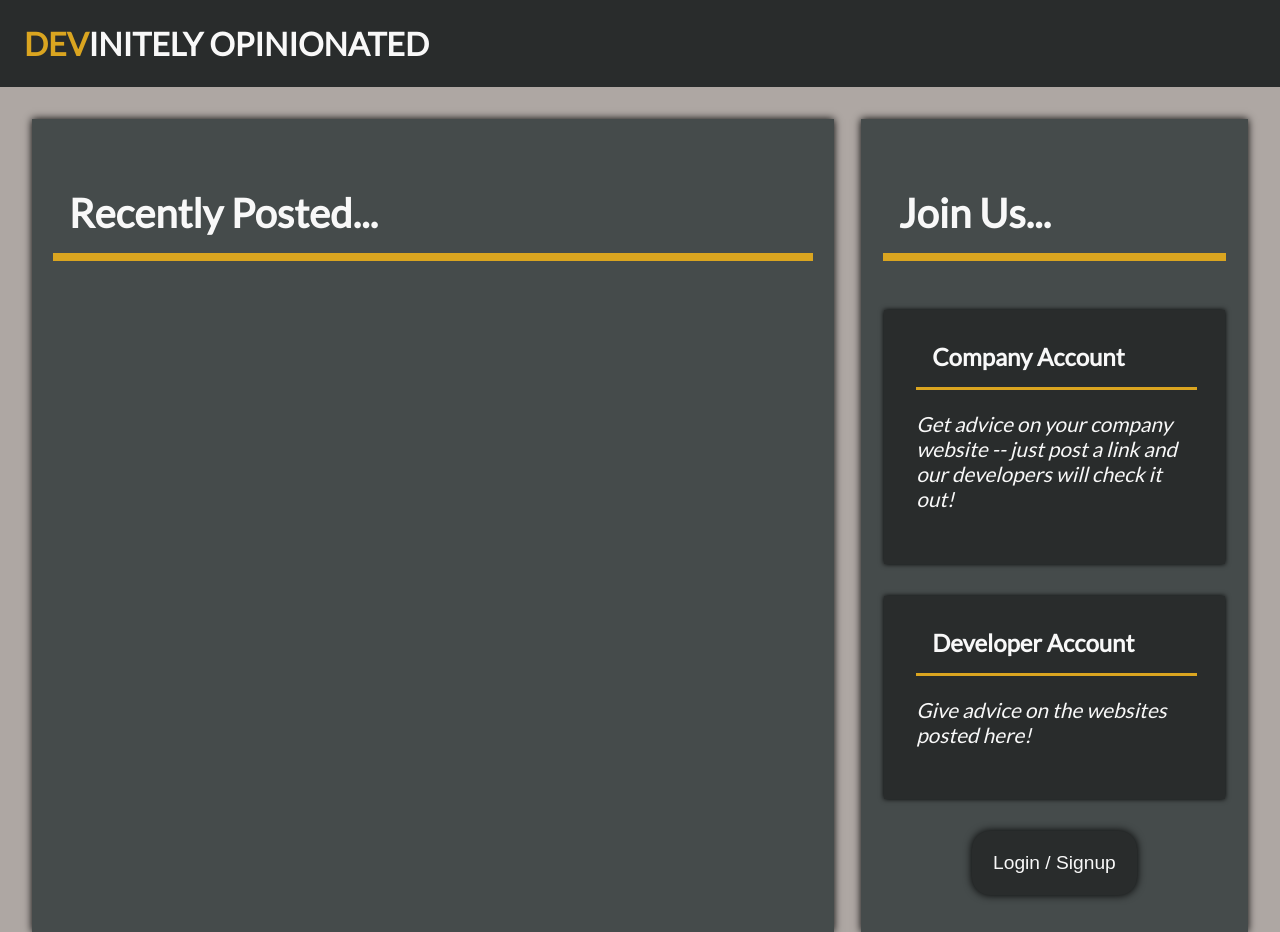
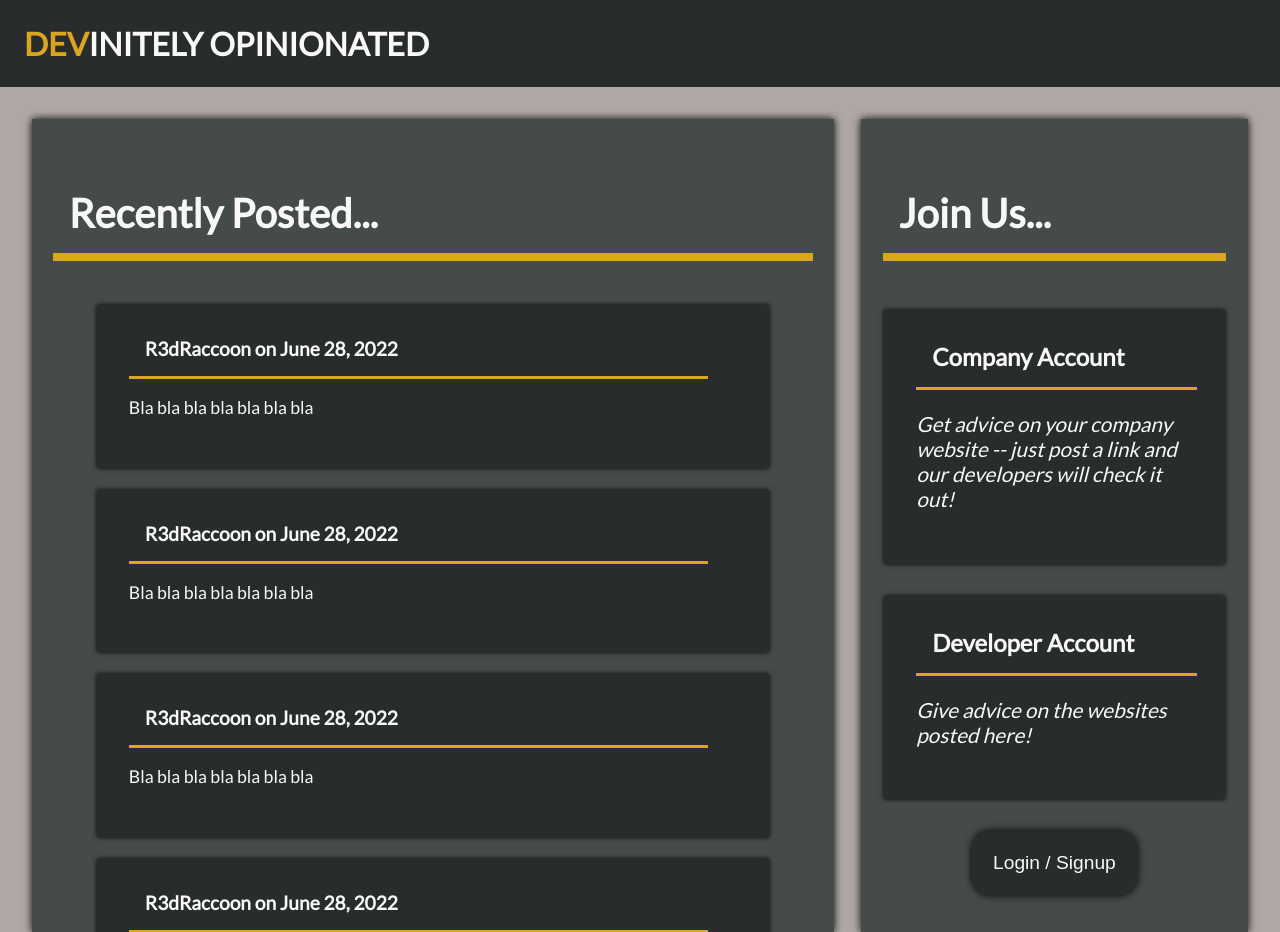
Before and after one commit to emalie/devinitely-opinionated, a React (Create React App) app in the folder client/: page / in a window 1280 px wide. Built offline with nearby package versions, Linux system fonts and the light colour scheme.

Commit message:
styling for when gql data comes in

```diff
--- a/client/src/components/RecentOpinions.js
+++ b/client/src/components/RecentOpinions.js
@@ -10,6 +10,10 @@ const OpinionContainer = styled.div`
     @media screen and (max-width: 1000px) {
         grid-column: 1 / 4;
     }
+    overflow: auto;
+    &::-webkit-scrollbar {
+        display: none;
+    }
 `;
 
 const CardTitle = styled.h2`
@@ -18,10 +22,99 @@ const CardTitle = styled.h2`
     border-bottom: 8px solid var(--color-tertiary);
 `;
 
+const Opinions = styled.div`
+    display: flex;
+    flex-direction: column;
+    align-items: center;
+`;
+
+const Opinion = styled.div`
+    width: 80%;
+    display: flex;
+    flex-flow: column nowrap;
+    padding: 2rem;
+    margin: 0.7rem;
+    box-shadow: 0 0 5px black;
+    background-color: var(--color-primary);
+`;
+
+const OpinionTitle = styled.h2`
+    font-size: 1.2rem;
+    padding: 0 1rem 1rem 1rem;
+    margin: 0;
+    width: 90%;
+    border-bottom: 3px solid var(--color-tertiary);
+`;
+
+const OpinionBody = styled.p`
+    font-size: 1.1rem;
+    font-weight: 300;
+`;
+
 const RecentOpinions = () => {
+    const mockData = [
+        {
+            opinionText: 'Bla bla bla bla bla bla bla',
+            createdAt: 'June 28, 2022',
+            username: 'R3dRaccoon',
+            accepted: false,
+            _id: 'blablablab1'
+        },
+        {
+            opinionText: 'Bla bla bla bla bla bla bla',
+            createdAt: 'June 28, 2022',
+            username: 'R3dRaccoon',
+            accepted: false,
+            _id: 'blablablab2'
+        },
+        {
+            opinionText: 'Bla bla bla bla bla bla bla',
+            createdAt: 'June 28, 2022',
+            username: 'R3dRaccoon',
+            accepted: false,
+            _id: 'blablablab3'
+        },
+        {
+            opinionText: 'Bla bla bla bla bla bla bla',
+            createdAt: 'June 28, 2022',
+            username: 'R3dRaccoon',
+            accepted: false,
+            _id: 'blablablab4'
+        },
+        {
+            opinionText: 'Bla bla bla bla bla bla bla',
+            createdAt: 'June 28, 2022',
+            username: 'R3dRaccoon',
+            accepted: false,
+            _id: 'blablablab5'
+        },
+        {
+            opinionText: 'Bla bla bla bla bla bla bla',
+            createdAt: 'June 28, 2022',
+            username: 'R3dRaccoon',
+            accepted: false,
+            _id: 'blablablab6'
+        },
+        {
+            opinionText: 'Bla bla bla bla bla bla bla',
+            createdAt: 'June 28, 2022',
+            username: 'R3dRaccoon',
+            accepted: false,
+            _id: 'blablablab7'
+        },
+    ];
+
     return (
         <OpinionContainer>
             <CardTitle>Recently Posted...</CardTitle>
+            <Opinions>
+                {mockData.map(post => (
+                    <Opinion key={post._id}>
+                        <OpinionTitle>{post.username} on {post.createdAt}</OpinionTitle>
+                        <OpinionBody>{post.opinionText}</OpinionBody>
+                    </Opinion>
+                ))}
+            </Opinions>
         </OpinionContainer>
     );
 };
```
